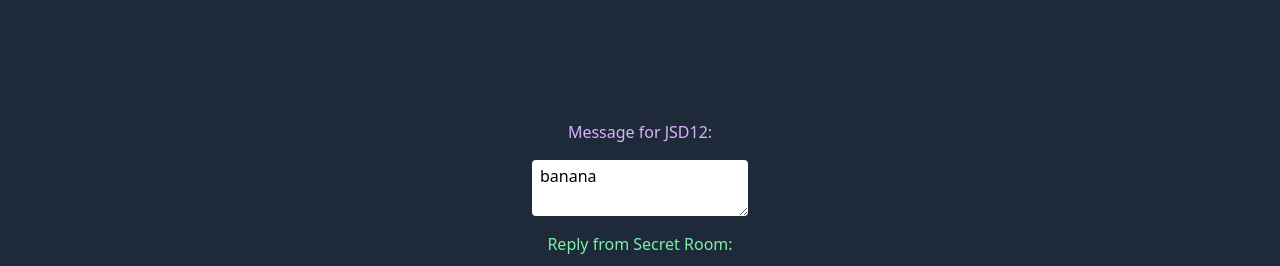
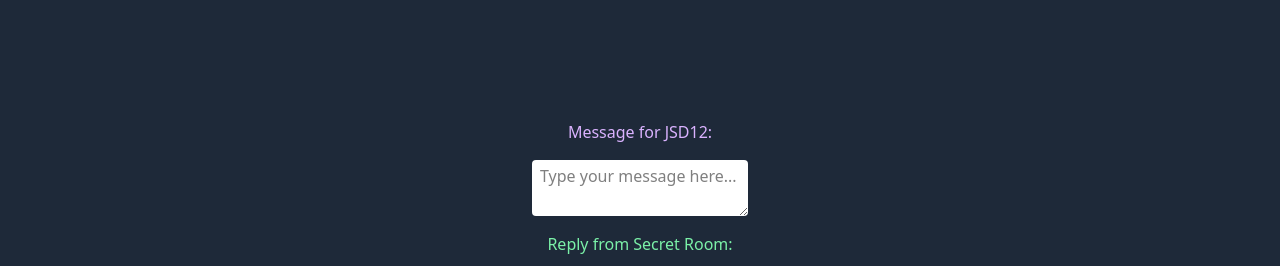
Before and after one commit to jetwat/jsd12_week_08_react-castle-rooms, a React (Vite) app: page / in a window 1280 px wide. Shown: the top 266 px of the page. Built offline with nearby package versions, Linux system fonts and the light colour scheme.

Commit message:
updated as per Khun Neeti's class

```diff
--- a/src/App.jsx
+++ b/src/App.jsx
@@ -21,9 +21,18 @@
 // ================================================== //
 
 
+import { useState } from "react";
 import Castle from "./components/Castle";
 
 export default function App() {
+  // creating state variables
+  const [question, setQuestion] = useState("");
+
+  const handleQuestion = (event) => {
+    console.log(event); // for inspection
+    setQuestion(event.target.value);
+  }
+
   return (
     <div className="pb-80 py-10 gap-y-4 flex flex-col justify-center items-center min-h-screen bg-gray-800 text-white">
       <p className="text-purple-300">Message for JSD12:
@@ -32,8 +41,8 @@ export default function App() {
         </span>
       </p>
       <textarea
-        value="banana"
-        onChange=""
+        value={question}
+        onChange={handleQuestion}
         className="bg-white text-black rounded px-2 py-1"
         placeholder="Type your message here..."
       />
```
